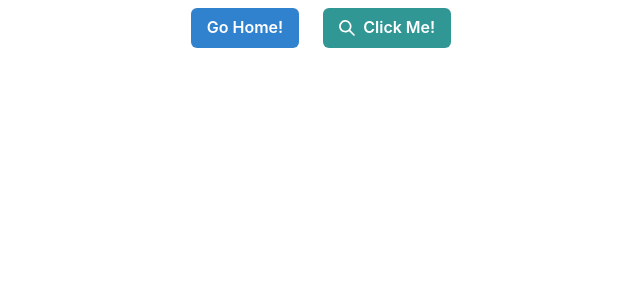
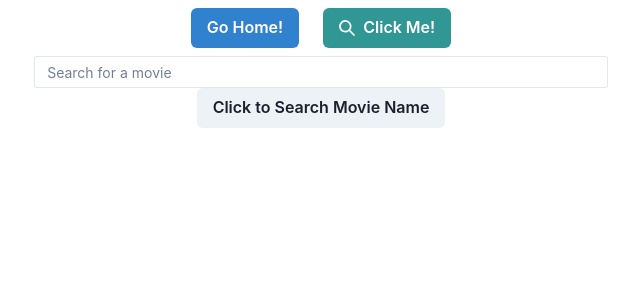
Before and after one commit to bjs0026/personalsite, a React (Create React App) app: page /#/jokes in a window 1280 px wide. Before the commit this address had no page. Shown: the top 300 px of the page, without its empty margins (319-959 px from the left). Built offline with nearby package versions, Linux system fonts and the light colour scheme.

Commit message:
making jokes

```diff
--- /dev/null
+++ b/src/components/jokes/jokes.js
@@ -0,0 +1,34 @@
+import React, {useState, useEffect} from "react";
+import {Button, Container, Input, UnorderedList, ListItem, Text} from "@chakra-ui/react";
+
+const Jokes = props => {
+    const [value, setValue] = useState('')
+    const [showText, setShowText] = useState(false)
+    const handleChange = (event) => setValue(event.target.value)
+
+
+    return (
+        <Container>
+            <Input
+                value={value}
+                onChange={handleChange}
+                placeholder='Search for a movie'
+                size='sm'
+            />
+            <Button
+                onClick={() => setShowText(true)}
+            >
+                Click to Search Movie Name
+            </Button>
+            {
+                showText &&
+                <Text>
+                    When i want to see a nude scene, i normally just go to your moms house
+                </Text>
+            }
+
+        </Container>
+    )
+}
+
+export default Jokes
--- a/src/routing/current-screen.js
+++ b/src/routing/current-screen.js
@@ -3,12 +3,14 @@ import {Routes, Route, Outlet} from "react-router-dom"
 
 // SCREENS
 import MyWorkout from '../components/workout/workouts'
+import Jokes from '../components/jokes/jokes'
 
 const CurrentScreen = () => {
     return (
         <Routes>
             <Route path="/" element={'Text!'}/>
             <Route path="/workout" element={<MyWorkout/>}/>
+            <Route path="/jokes" element={<Jokes/>}/>
         </Routes>
     )
 }
```
